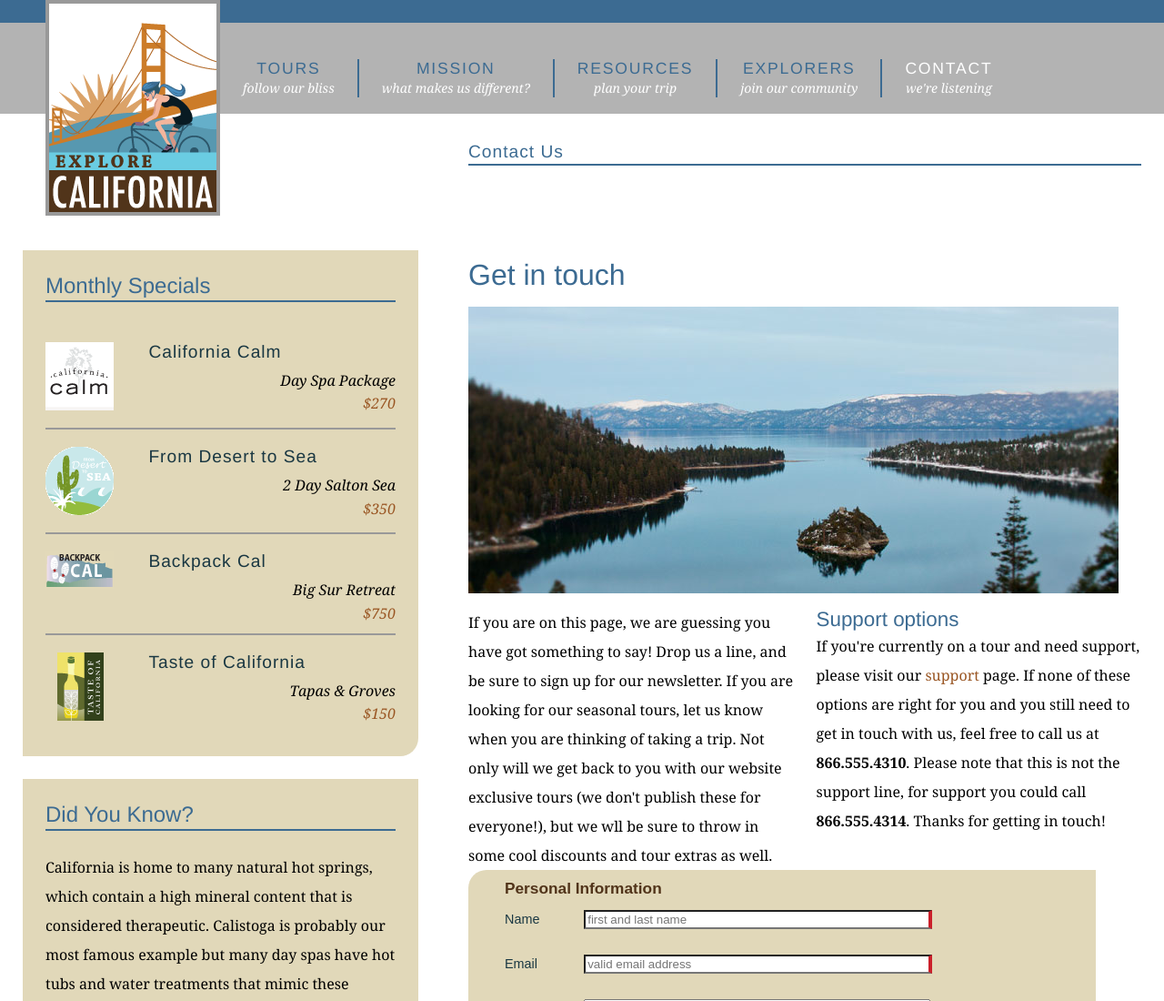
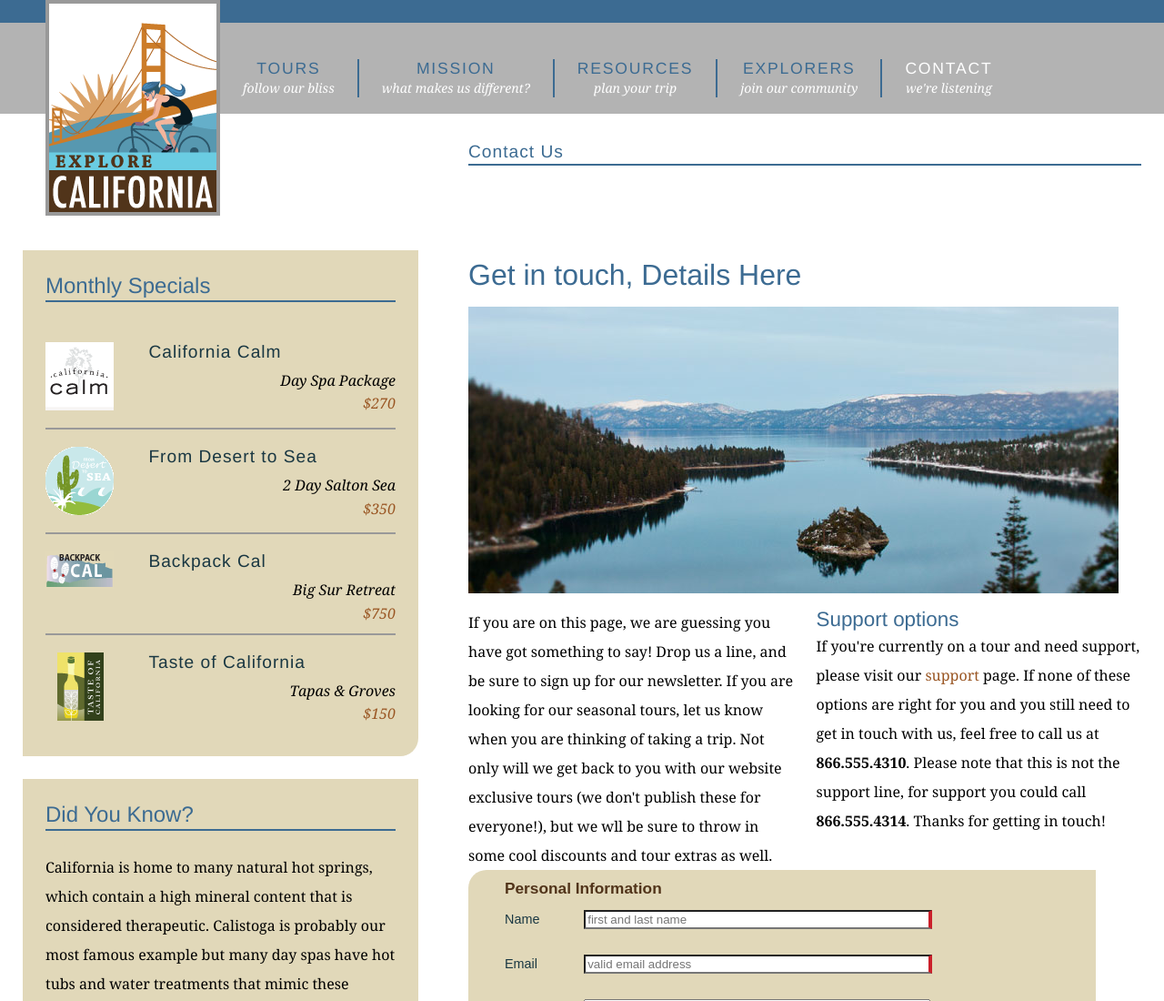
Before and after one commit to sudarshangrdd/explore_california, a plain HTML site: page contact.html in a window 1280 px wide. Shown: the top 1100 px of the page at 91% size. Drawn offline with Linux system fonts and the light colour scheme.

Commit message:
Changes in contact html Details Here

```diff
--- a/contact.html
+++ b/contact.html
@@ -63,7 +63,7 @@
         </div>
 
         <div id="mainArticle">
-          <h1>Get in touch</h1>
+          <h1>Get in touch, Details Here</h1>
           <img src="assets/images/emerald_bay.jpg" alt="Beautiful Lake Tahoe" class="articleImage" />
           <div class="multiCol">
             <p>If you are on this page, we are guessing you have got something to say! Drop us a line, and be sure to sign up for our newsletter. If you are looking for our seasonal tours,  let us know when you are thinking of taking a trip. Not only will we get back to you with our website exclusive tours (we don't publish these for everyone!), but we wll be sure to throw in some cool discounts and tour extras as well.</p>
```
